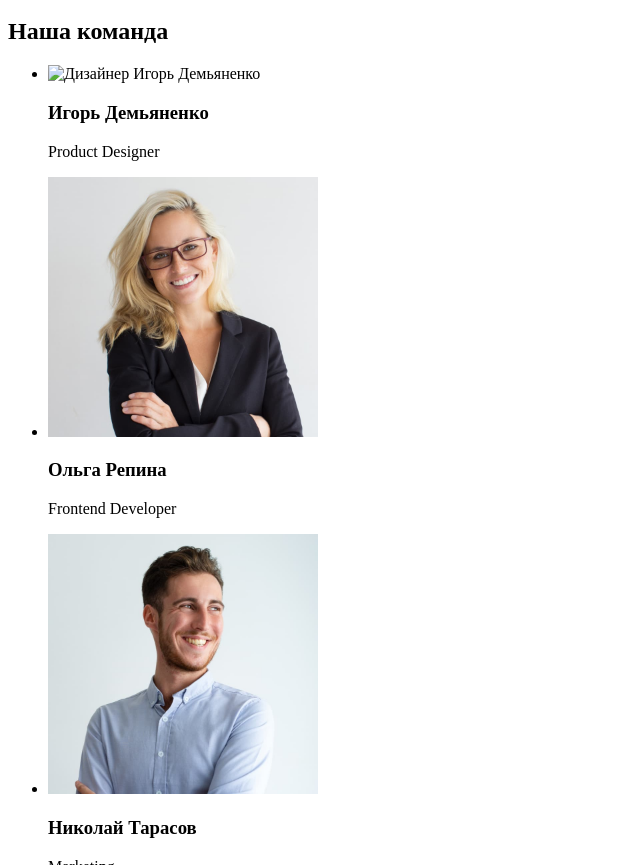
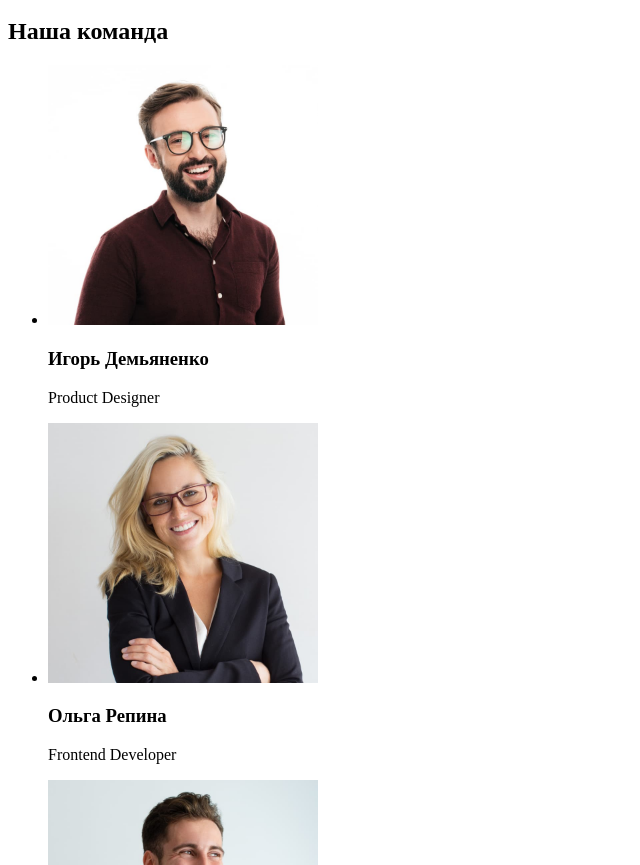
Before and after one commit to tanyamelnyk19/goit-markup-hw-01, a plain HTML site: page index.html in a window 1280 px wide. Shown: the part 1556-2421 px from the top of the page, without its empty margins (0-640 px from the left). Drawn offline with Linux system fonts and the light colour scheme; the site is published under a folder, as on GitHub Pages, so addresses that start at the root find nothing.

Commit message:
добавляет конечный вариант разметки

```diff
--- a/index.html
+++ b/index.html
@@ -73,7 +73,7 @@
             <h2>Наша команда</h2>
             <ul>
                 <li>
-                    <img src="/images/our-team/img1.jpg" width="270" height="260" alt="Дизайнер Игорь Демьяненко">
+                    <img src="./images/our-team/img1.jpg" width="270" height="260" alt="Дизайнер Игорь Демьяненко">
                     <h3>Игорь Демьяненко</h3>
                     <p lang="en">Product Designer</p>
                 </li>
```
